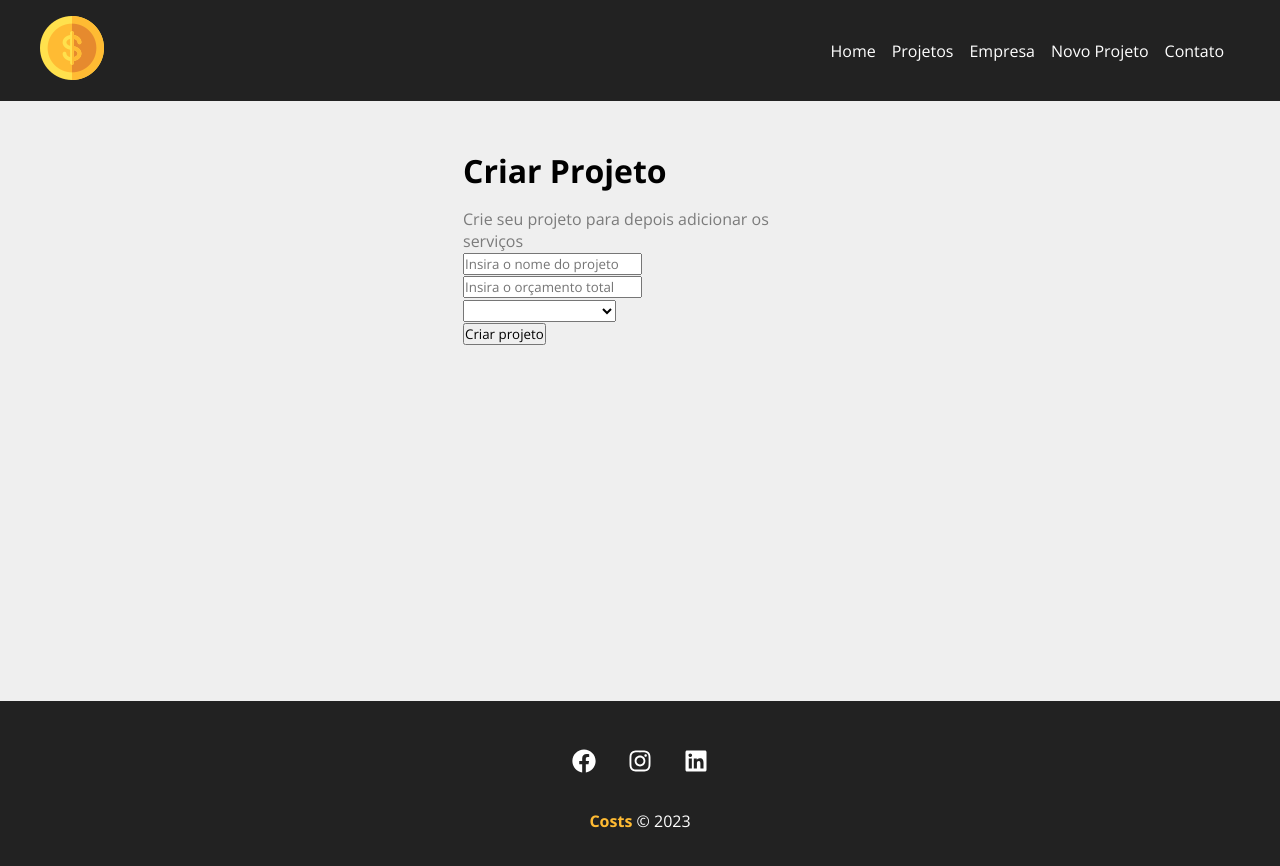
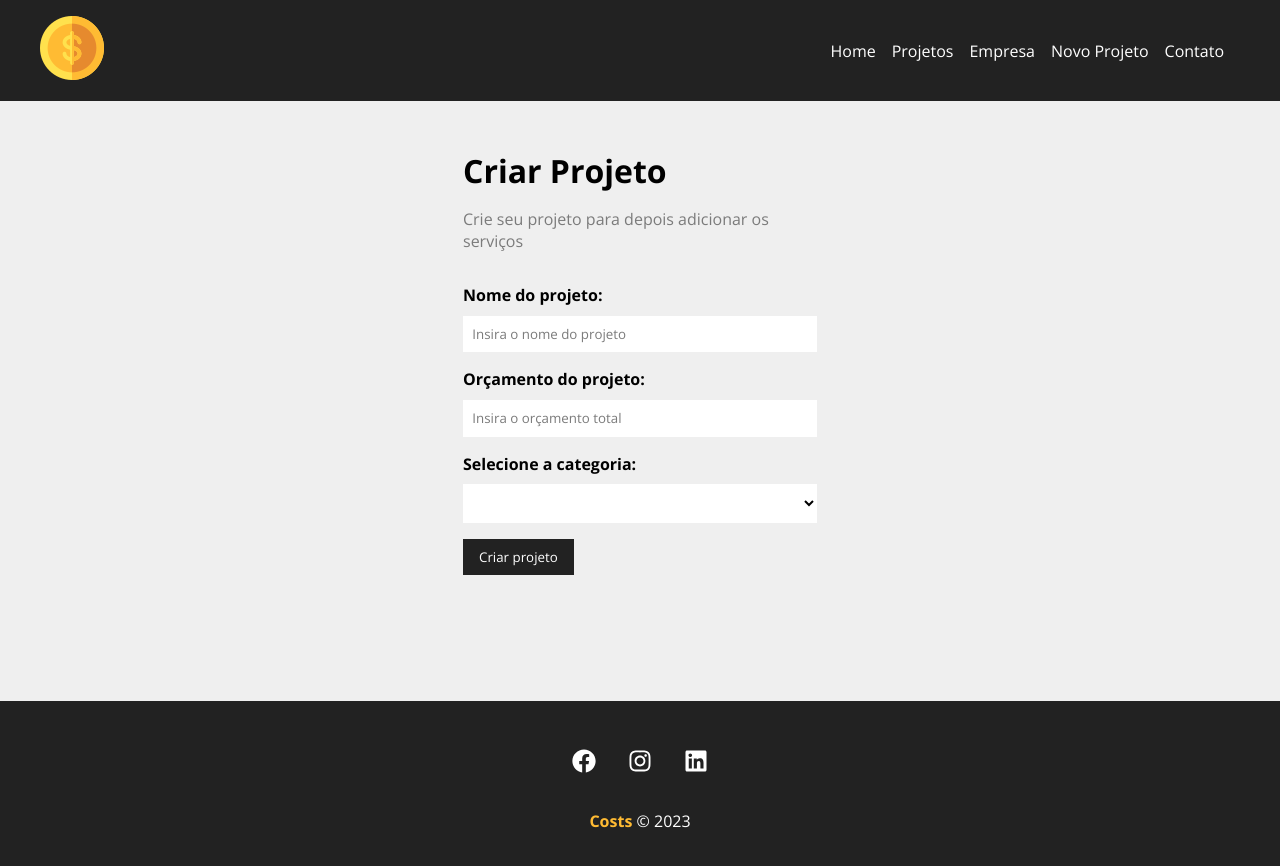
Before and after one commit to victorlobo92/costs, a React (Create React App) app: page /new-project in a window 1280 px wide. Shown: the top 866 px of the page. Built offline with nearby package versions, Linux system fonts and the light colour scheme.

Commit message:
Class: 5

```diff
--- /dev/null
+++ b/src/components/form/Form.js
@@ -0,0 +1,5 @@
+import Input from './Input'
+import Select from './Select'
+import SubmitButton from './SubmitButton'
+
+export { Input, Select, SubmitButton }
--- /dev/null
+++ b/src/components/form/Input.js
@@ -0,0 +1,17 @@
+import styles from './Input.module.css'
+
+export default function Input({ type, text, name, placeholder, handleOnChange, value }) {
+    return (
+        <div className={styles.form_control}>
+            <label htmlFor={name}>{text}:</label>
+            <input
+                id={name}
+                type={type}
+                name={name}
+                placeholder={placeholder}
+                onChange={handleOnChange}
+                value={value}
+            />
+        </div>
+    )
+}
--- /dev/null
+++ b/src/components/form/Input.module.css
@@ -0,0 +1,20 @@
+.form_control {
+    display: flex;
+    flex-direction: column;
+    margin-bottom: 1em;
+}
+
+.form_control label {
+    margin-bottom: .6em;
+    font-weight: bold;
+}
+
+.form_control input {
+    padding: .7em;
+    border-radius: 0;
+    border: none;
+}
+
+.form_control input::placeholder {
+    color: #7b7b7b;
+}
--- /dev/null
+++ b/src/components/form/Select.js
@@ -0,0 +1,18 @@
+import styles from './Select.module.css'
+
+export default function Select({ text, name, options, handleOnChange, value }) {
+    return (
+        <div className={styles.form_control}>
+            <label htmlFor={name}>{text}:</label>
+            <select
+                id={name}
+                name={name}
+                onChange={handleOnChange}
+                value={value}
+            >
+                <option disabled>Selecione uma opção</option>
+            </select>
+
+        </div>
+    )
+}
--- /dev/null
+++ b/src/components/form/Select.module.css
@@ -0,0 +1,17 @@
+.form_control {
+    display: flex;
+    flex-direction: column;
+    margin-bottom: 1em;
+}
+
+.form_control label {
+    margin-bottom: .6em;
+    font-weight: bold;
+}
+
+.form_control select {
+    background-color: #fff;
+    padding: .7em;
+    border-radius: 0;
+    border: none;
+}
--- /dev/null
+++ b/src/components/form/SubmitButton.js
@@ -0,0 +1,9 @@
+import styles from './SubmitButton.module.css'
+
+export default function SubmitButton({ text }) {
+    return (
+        <div>
+            <button className={styles.btn}>{text}</button>
+        </div>
+    )
+}
--- /dev/null
+++ b/src/components/form/SubmitButton.module.css
@@ -0,0 +1,13 @@
+.btn {
+    background-color: #222;
+    color: #fff;
+    padding: .7em 1.2em;
+    text-decoration: none;
+    transition: .5s;
+    cursor: pointer;
+    border: none;
+}
+
+.btn:hover {
+    color: #ffbb33;
+}
--- a/src/components/pages/NewProject.js
+++ b/src/components/pages/NewProject.js
@@ -6,7 +6,7 @@ export default function NewProject() {
         <div className={styles.new_project_container}>
             <h1>Criar Projeto</h1>
             <p>Crie seu projeto para depois adicionar os serviços</p>
-            <ProjectForm />
+            <ProjectForm btnText="Criar projeto" />
         </div>
     )
 }
--- a/src/components/project/ProjectForm.js
+++ b/src/components/project/ProjectForm.js
@@ -1,22 +1,26 @@
+import * as form from '../form/Form'
 import styles from './ProjectForm.module.css'
 
-export default function ProjectForm() {
+export default function ProjectForm({ btnText }) {
     return (
-        <form>
-            <div>
-                <input type="text" placeholder="Insira o nome do projeto" />
-            </div>
-            <div>
-                <input type="number" placeholder="Insira o orçamento total" />
-            </div>
-            <div>
-                <select name="category_id">
-                    <option disabled>Selecione a categoria</option>
-                </select>
-            </div>
-            <div>
-                <input type="submit" value="Criar projeto" />
-            </div>
+        <form className={styles.form}>
+            <form.Input
+                type="text"
+                text="Nome do projeto"
+                name="name"
+                placeholder="Insira o nome do projeto"
+            />
+            <form.Input
+                type="number"
+                text="Orçamento do projeto"
+                name="budgt"
+                placeholder="Insira o orçamento total"
+            />
+            <form.Select
+                name="category_id"
+                text="Selecione a categoria"
+            />
+            <form.SubmitButton text={btnText} />
         </form>
     )
 }
--- a/src/components/project/ProjectForm.module.css
+++ b/src/components/project/ProjectForm.module.css
@@ -0,0 +1,4 @@
+.form {
+    width: 100%;
+    margin: 2em 0;
+}
```
